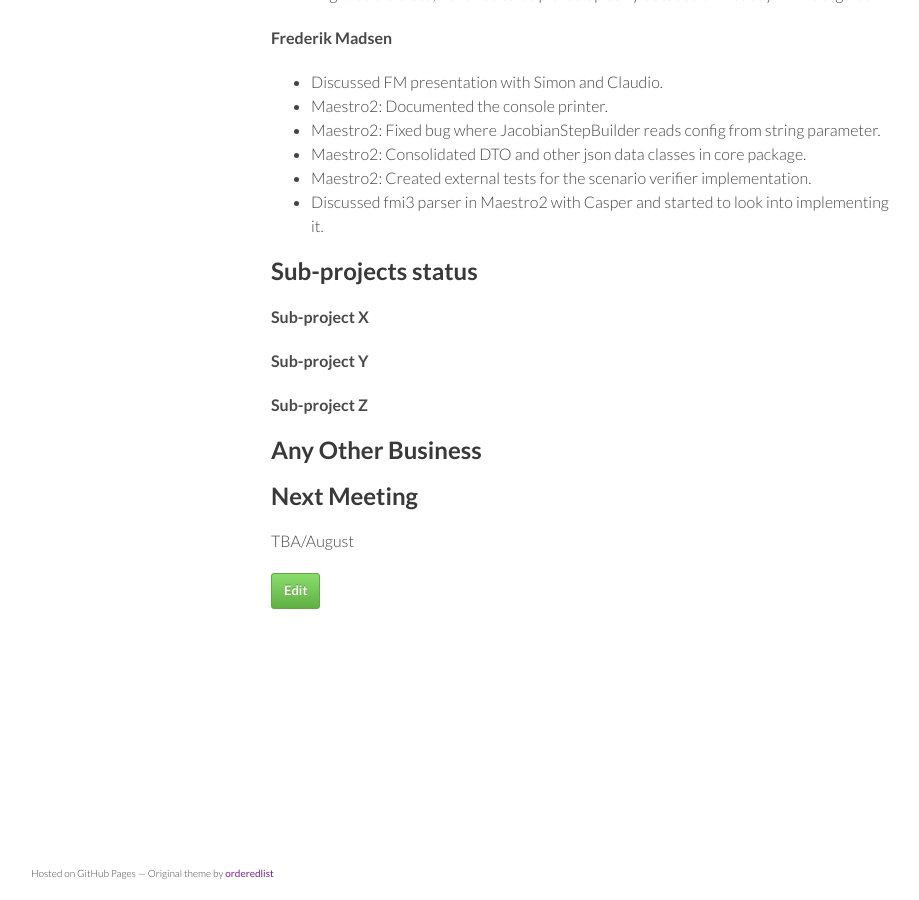
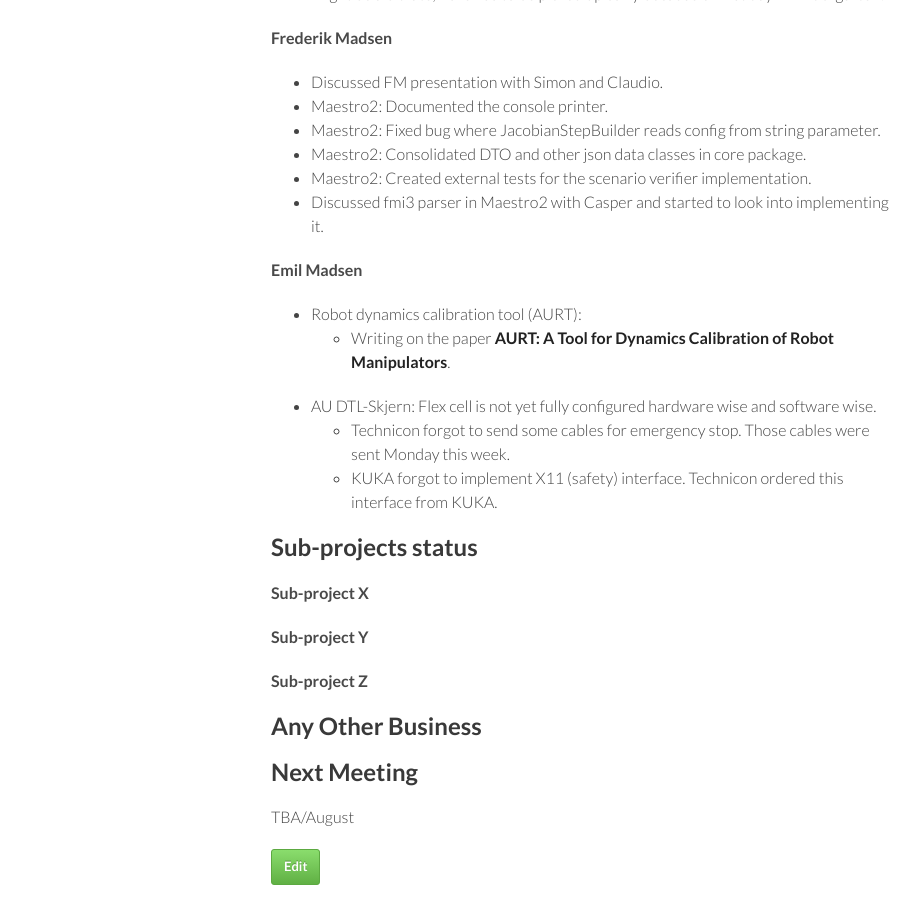
Before and after one commit to digitaltwincentre/digitaltwincentre.github.io, a Jekyll site: the page built from _biweeklies/Biweekly-43.md, in a window 1280 px wide and 900 px high, scrolled down 1331 px. Shown: the whole window, without its empty margins (179-1098 px from the left). Built offline with Jekyll 4.4.1, drawn with Linux system fonts in a browser that asks for light colours; nearby versions of some CDN libraries.

Commit message:
Update Biweekly-43.md

```diff
--- a/_biweeklies/Biweekly-43.md
+++ b/_biweeklies/Biweekly-43.md
@@ -64,6 +64,13 @@ date: 1 July 2021, 1230 CEST
 * Maestro2: Created external tests for the scenario verifier implementation.
 * Discussed fmi3 parser in Maestro2 with Casper and started to look into implementing it.
 
+#### Emil Madsen
+* Robot dynamics calibration tool (AURT):
+  * Writing on the paper **AURT: A Tool for Dynamics Calibration of Robot Manipulators**.
+* AU DTL-Skjern: Flex cell is not yet fully configured hardware wise and software wise.
+  * Technicon forgot to send some cables for emergency stop. Those cables were sent Monday this week.
+  * KUKA forgot to implement X11 (safety) interface. Technicon ordered this interface from KUKA.
+
 
 ## Sub-projects status
 
```
